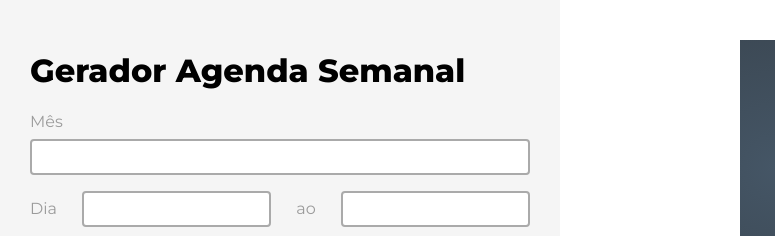
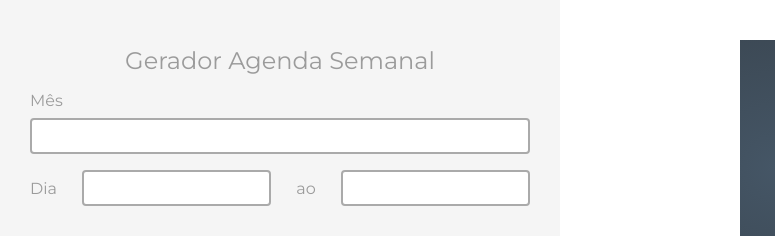
Before and after one commit to isaaccarvalho/isaaccarvalho.github.io, a plain HTML site: page tools/importo/AgendaSemanal.html in a window 1280 px wide. Shown: the top 236 px of the page, 0-775 px from the left. Drawn offline with Linux system fonts and the light colour scheme.

Commit message:
Now supports Font Size and Text Markups

```diff
--- a/tools/importo/style.css
+++ b/tools/importo/style.css
@@ -20,6 +20,13 @@ body {
     display: flex;
     flex-direction: column;
 
+}
+
+.tool form h1 {
+  text-align: center;
+  font-weight: 400;
+  color:#9b9b9b;
+  font-size: 1.5em;
 }
 
 .tool form label {
```
